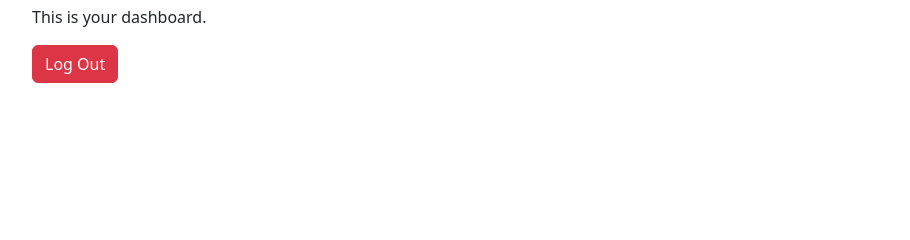
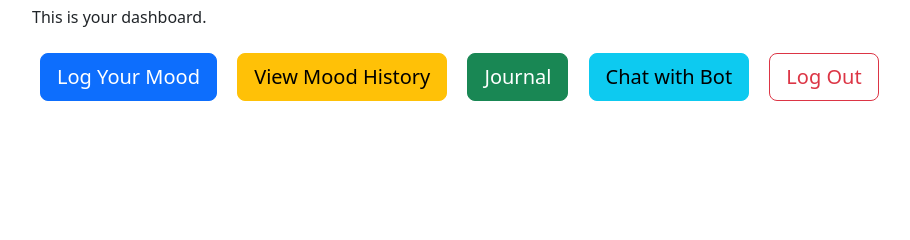
Before and after one commit to DevAniela/pongo, a Django app: template users/templates/users/dashboard.html in a window 1280 px wide. Shown: the part 99-339 px from the top of the page, without its empty margins (50-960 px from the left). Run offline with Django 5.2, Linux system fonts and the light colour scheme; the template is opened without the code that fills it, so the values that code supplies are empty; parts of the project's set-up code (start-up, migrations or seed data) failed here and were passed over.

Commit message:
Modify homepage paragraph; add Log Your Mood and View Mood History buttons to dashboard; create dashboard buttons for Journal and Chat (links set, views to be implemented); define URLs for mood_entry and mood_history; link buttons to corresponding URLs

```diff
--- a/moods/urls.py
+++ b/moods/urls.py
@@ -1,6 +1,7 @@
 from django.urls import path
-from .views import mood_entry
+from . import views
 
 urlpatterns = [
-    path('entry/', mood_entry, name='mood_entry'),
+    path('entry/', views.mood_entry, name='mood_entry'),
+    path('history/', views.mood_history, name='mood_history'),
 ]
--- a/moods/views.py
+++ b/moods/views.py
@@ -14,3 +14,8 @@ def mood_entry(request):
     else:
         form = MoodEntryForm()
     return render(request, 'moods/mood_entry.html', {'form': form})
+
+@login_required
+def mood_history(request):
+    moods = request.user.moodentry_set.all().order_by('-date_created')
+    return render(request, 'moods/mood_history.html', { 'moods': moods })
--- a/users/templates/users/dashboard.html
+++ b/users/templates/users/dashboard.html
@@ -13,6 +13,16 @@
     <h1>Welcome {{ user.username }}!</h1>
     <p>This is your dashboard.</p>
 
-    <a href="{% url 'logout' %}" class="btn btn-danger">Log Out</a>
+    <a href="{% url 'mood_entry' %}" class="btn btn-primary btn-lg m-2"
+      >Log Your Mood</a
+    >
+    <a href="{% url 'mood_history' %}" class="btn btn-warning btn-lg m-2"
+      >View Mood History</a
+    >
+    <a href="{% url 'journal' %}" class="btn btn-success btn-lg m-2">Journal</a>
+    <a href="{% url 'chat' %}" class="btn btn-info btn-lg m-2">Chat with Bot</a>
+    <a href="{% url 'logout' %}" class="btn btn-outline-danger btn-lg m-2"
+      >Log Out</a
+    >
   </body>
 </html>
--- a/users/templates/users/home.html
+++ b/users/templates/users/home.html
@@ -11,7 +11,10 @@
   </head>
   <body class="container text-center py-5">
     <h1>Welcome to Pongo!</h1>
-    <p>Track your emotions.</p>
+    <p>
+      Process everything you're going through by tracking your emotions,
+      journaling or chatting.
+    </p>
     <a href="{% url 'login' %}" class="btn btn-primary m-2">Login</a>
     <a href="{% url 'register' %}" class="btn btn-success m-2">Register</a>
   </body>
--- a/users/urls.py
+++ b/users/urls.py
@@ -8,4 +8,6 @@ urlpatterns = [
     path('register/', views.register, name='register'),
     path('login/', auth_views.LoginView.as_view(template_name='users/login.html'), name='login'),
     path('logout/', auth_views.LogoutView.as_view(template_name='users/logout.html'), name='logout'),
+    path('journal/', views.journal, name='journal'),
+    path('chat/', views.chat, name='chat'),
     ]
```
